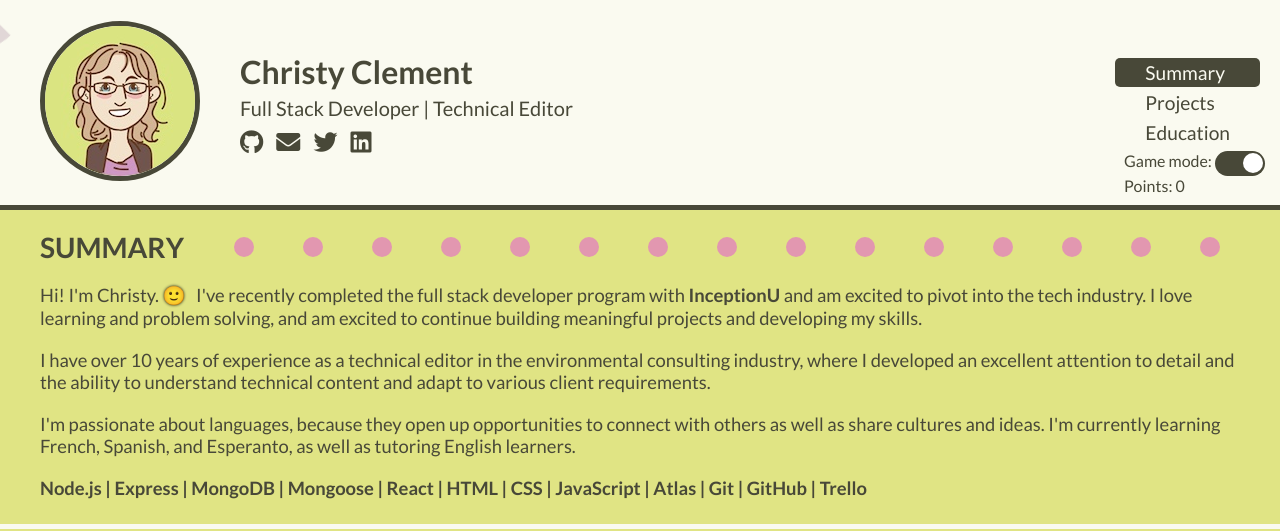
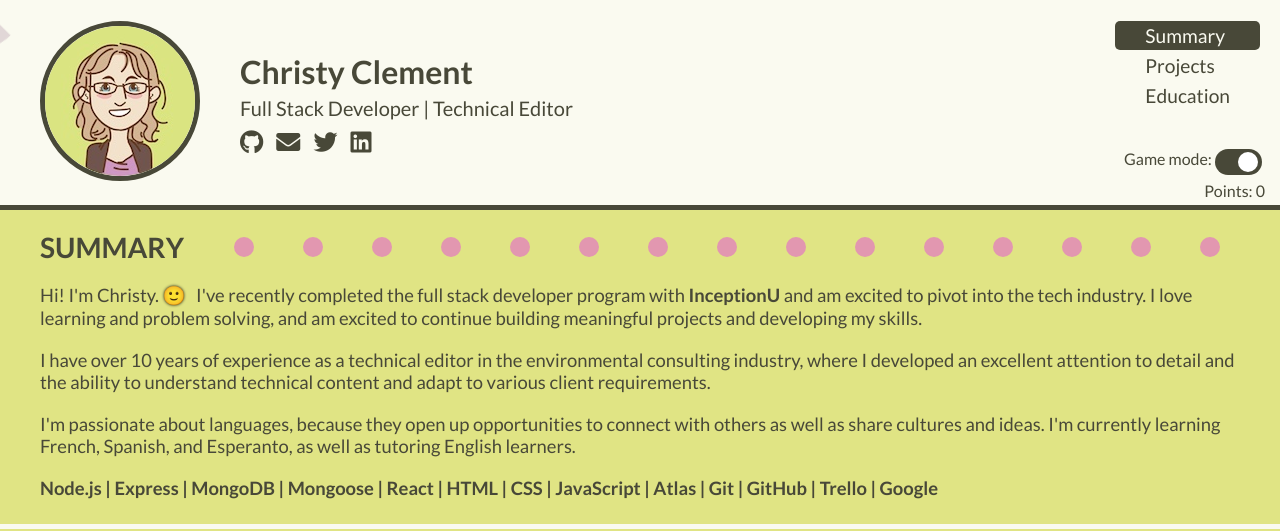
Before and after one commit to christyc01/christyc01.github.io, a plain HTML site: page index.html in a window 1280 px wide. Shown: the top 531 px of the page. Drawn offline with Linux system fonts and the light colour scheme.

Commit message:
Make game mode toggle work, fix formatting

```diff
--- a/index.html
+++ b/index.html
@@ -61,16 +61,15 @@
         </ul>
       </div>
       <div id="special-effect-container"></div>
-      <div class="points-container">
+      <div class="points-and-toggle-container">
         <div>Game mode:
           <label class="switch">
-            <input type="checkbox" checked>
+            <input id="game-toggle" type="checkbox" checked>
             <span class="slider round"></span>
           </label>
         </div>
-        <div>Points:
+        <div class="points-container">Points:
           <span id="count"></span>
-          <!-- <div>Toggle Game Mode</div> -->
         </div>
       </div>
     </div>
@@ -119,7 +118,7 @@
         </p>
         <p class="project-tags">
           Node.js | Express | MongoDB | Mongoose | React | HTML | CSS |
-          JavaScript | Atlas | Git | GitHub | Trello
+          JavaScript | Atlas | Git | GitHub | Trello | Google
         </p>
       </div>
     </section>
--- a/script.js
+++ b/script.js
@@ -8,6 +8,9 @@ const educationLink = document.querySelector(".education-link");
 const projectsLink = document.querySelector(".projects-link");
 const snack = document.querySelectorAll(".snack");
 const pointsContainer = document.querySelector(".points-container");
+const gameToggle = document.getElementById("game-toggle");
+const specialEffectContainer = document.getElementById("special-effect-container");
+const eatingHead = document.getElementById("eating-head");
 
 // Check if the element is in the viewport (for highlighting the correct nav link when scrolling)
 const isInViewport = function (elem) {
@@ -52,16 +55,31 @@ function makeActive(e) {
   }
 }
 
-let inGameMode = true;
-if (!inGameMode) {
+// Toggle game mode (if checked or not)
+const toggleGameMode = () => {
+  if (gameToggle.checked) {
+    activateGameMode();
+  } else {
+    stopGameMode();
+  }
+}
+
+const stopGameMode = () => {
     snack.forEach(snack =>
       snack.classList.add("hide-game-items"));
     pointsContainer.classList.add("hide-game-items");
+    specialEffectContainer.classList.add("hide-game-items");
+    eatingHead.classList.add("hide-game-items");
+  // }
 }
 
-if (inGameMode) {
+const activateGameMode = () => {
+  snack.forEach(snack =>
+    snack.classList.remove("hide-game-items"));
+  pointsContainer.classList.remove("hide-game-items");
+  specialEffectContainer.classList.remove("hide-game-items");
+  eatingHead.classList.remove("hide-game-items");
   // Make the head follow the mouse around
-let eatingHead = document.getElementById("eating-head");
   const onMouseMove = (e) => {
     eatingHead.style.left = e.pageX + "px";
     eatingHead.style.top = e.pageY + "px";
@@ -79,7 +97,6 @@ let addToCount = (e) => {
         setTimeout(function() {
           count = count+1;
           localStorage.setItem("storedCount", count);
-        // console.log("stored", localStorage.getItem("storedCount"))
           document.getElementById("count").innerText = parseInt(count);
           document.getElementById("special-effect-container").classList.add("special-effect-toggle");
           setTimeout(function() {
@@ -99,4 +116,7 @@ document.addEventListener("mousemove", onMouseMove);
   document.addEventListener("mouseover", addToCount);
 }
 
+activateGameMode();
+
 navigation.addEventListener("click", makeActive);
+gameToggle.addEventListener('change', toggleGameMode);
--- a/styles.css
+++ b/styles.css
@@ -85,6 +85,8 @@ h2 {
 /* Navigation */
 .navigation {
   margin-left: auto;
+  height: 100%;
+  align-items: flex-start;
 }
 
 .navigation a {
@@ -184,6 +186,8 @@ h2 {
   padding: 3px;
   margin: 1px;
   font-weight: normal;
+  white-space: nowrap;
+
 }
 
 .project-text a:hover {
@@ -359,7 +363,7 @@ section::before {
     width: 100px;
     margin: 10px;
   }
-  .points-container {
+  .points-and-toggle-container {
     position: absolute;
     top: 0;
     right: 15px;
@@ -489,11 +493,12 @@ section::before {
   transition: 0.5s;
 }
 
-.points-container {
+.points-and-toggle-container {
   padding-top: 20px;
   position: absolute;
-  bottom: 10px;
+  bottom: 5px;
   right: 15px;
+  text-align: right;
 }
 
 #special-effect-container {
@@ -502,15 +507,15 @@ section::before {
   right: 0px;
   height: 20px;
   width: 100px;
-  padding: 10px;
+  padding: 5px;
   border-radius: 50px 0 0 50px;
+  z-index: 5;
 }
 
 .special-effect-toggle {
   position: absolute;
   bottom: 30px;
   transition: 1s;
-  background-color: hsl(340, 57%, 94%);
   animation-name: special-effect-animation;
   animation-duration: 0.15s;
   animation-direction: alternate-reverse;
@@ -528,7 +533,8 @@ section::before {
   position: relative;
   display: inline-block;
   width: 50px;
-  height: 25px;
+  height: 26px;
+  margin-bottom: 6px;
 }
 
 .switch input {
@@ -542,9 +548,9 @@ section::before {
   cursor: pointer;
   top: 0;
   left: 0;
-  right: 0;
+  right: 3px;
   bottom: 0;
-  background-color: #ccc;
+  background-color: var(--light-grey);
   -webkit-transition: .4s;
   transition: .4s;
 }
@@ -554,7 +560,7 @@ section::before {
   content: "";
   height: 20px;
   width: 20px;
-  left: 2px;
+  left: 3px;
   bottom: 3px;
   background-color: white;
   -webkit-transition: .4s;
@@ -578,7 +584,7 @@ input:focus + .slider {
 }
 
 input:checked + .slider:before {
-  -webkit-transform: translateX(26px);
-  -ms-transform: translateX(26px);
-  transform: translateX(26px);
+  -webkit-transform: translateX(20px);
+  -ms-transform: translateX(20px);
+  transform: translateX(20px);
 }
```
Lines whose indentation alone changed are shown as unchanged.
